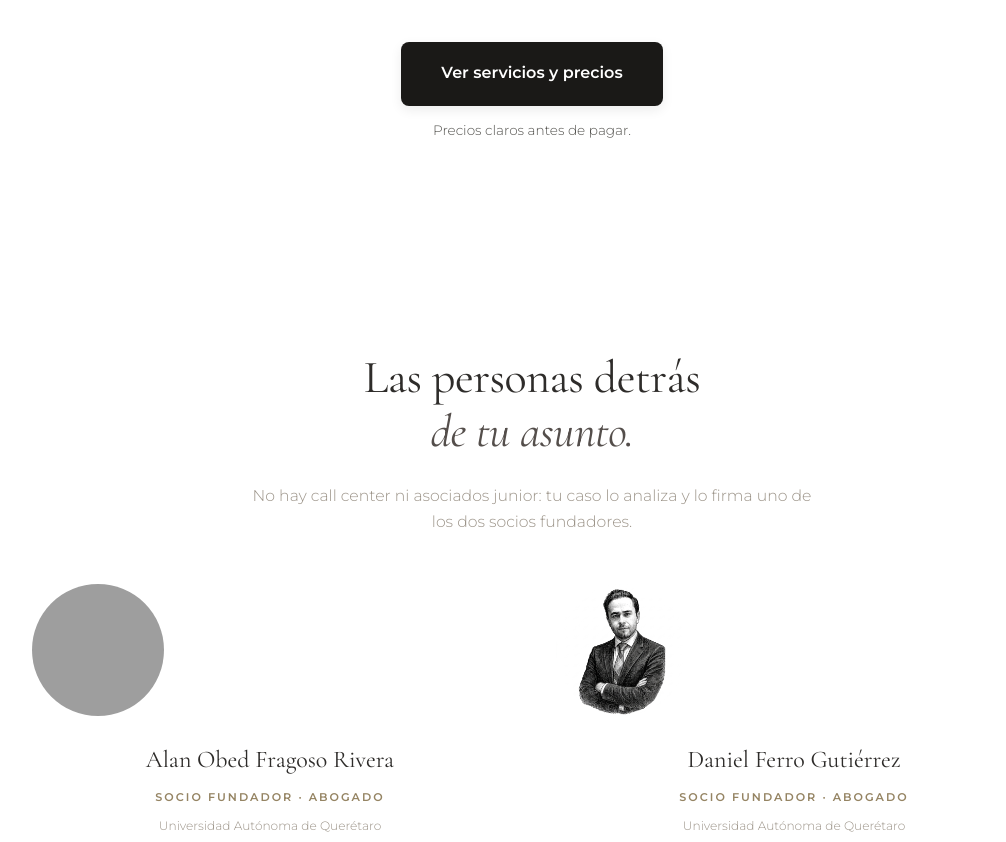
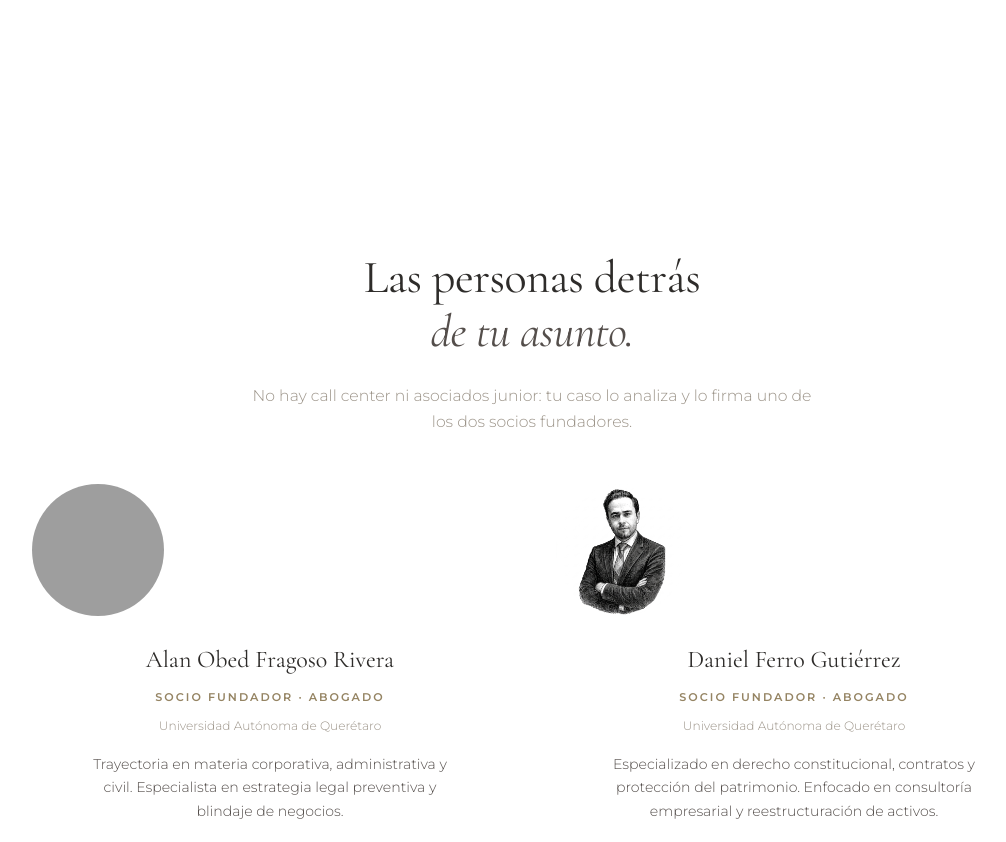
Before and after one commit to alan9924/fragoso-lawyer, a plain HTML site: page index.html in a window 1280 px wide. Shown: the part 7378-8220 px from the top of the page, without its empty margins (108-1114 px from the left). Drawn offline with nearby package versions, Linux system fonts and the light colour scheme; grey boxes are pictures that could not be loaded; a web font is replaced by a local one.

Commit message:
content: remove ver servicios y precios button

```diff
--- a/index.html
+++ b/index.html
@@ -799,10 +799,6 @@
             </div>
         </div>
 
-        <div class="timeline-cta-wrap">
-            <a href="#soluciones" class="timeline-cta-btn">Ver servicios y precios</a>
-            <p class="timeline-cta-secondary tr-reveal" data-tr-split="words">Precios claros antes de pagar.</p>
-        </div>
     </section>
     <!-- ═══ 5. SOCIOS — pieza de confianza ═══ -->
     <section id="socios" class="socios-home" data-columna-seccion="Socios" style="background-color: #ffffff;">
```
